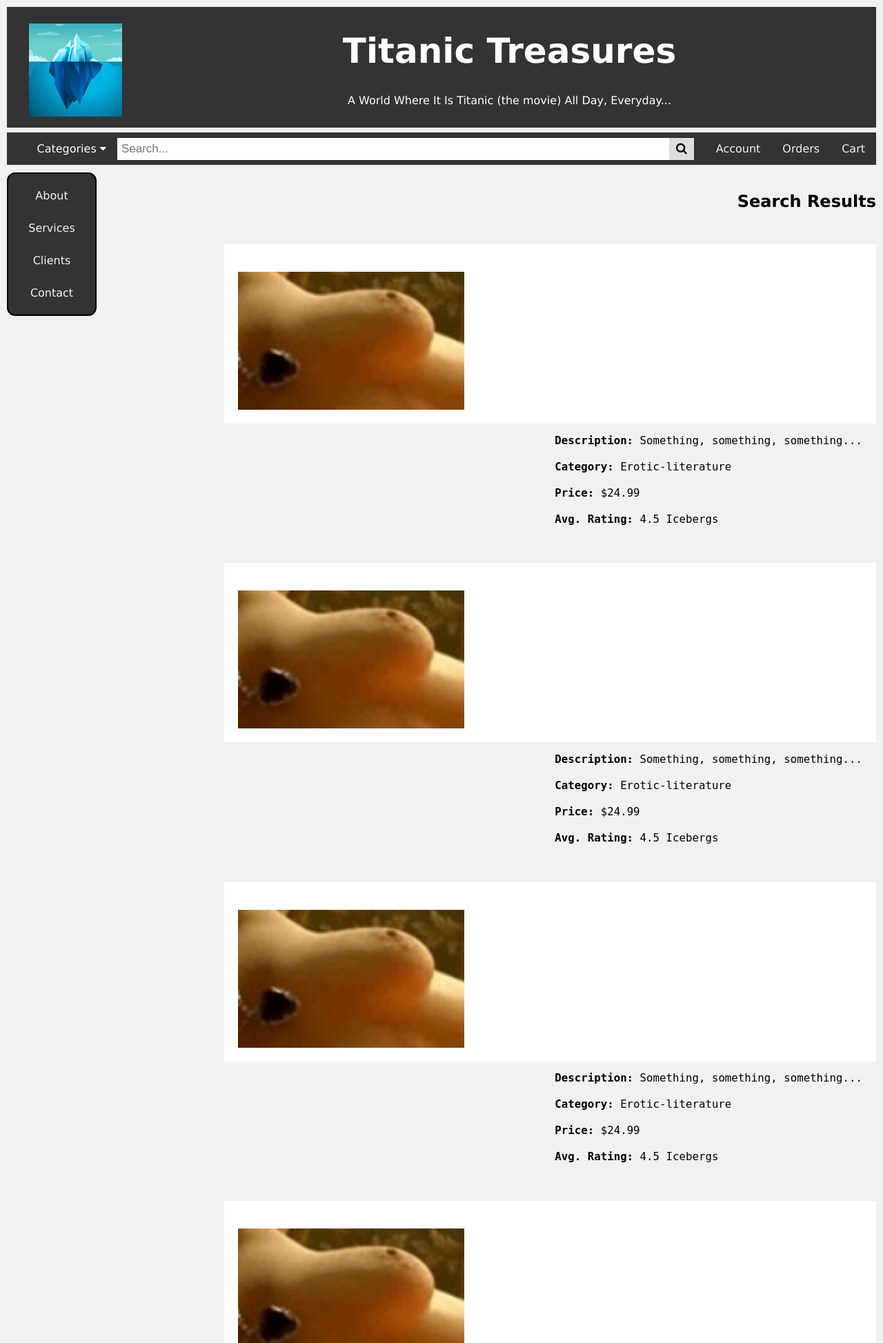
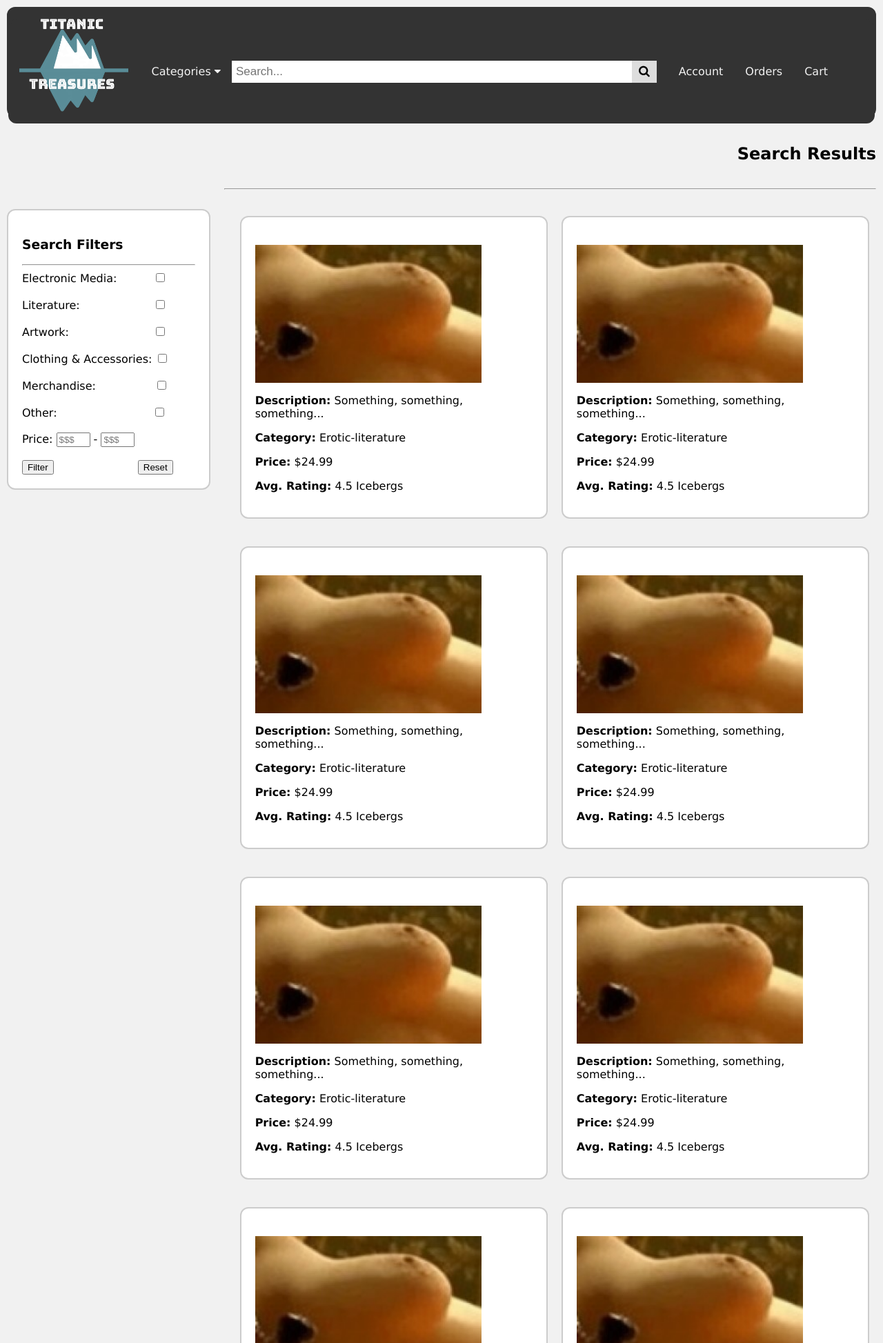
Before and after one commit to dinotrooper/CSE_3324_project, a PHP site: page /searchStore.php in a window 1280 px wide. Shown: the top 1947 px of the page at 69% size. Run offline with PHP 8.4, Linux system fonts and the light colour scheme; data that the repository does not hold is empty.

Commit message:
finishedFrontEndSearchStore

```diff
--- a/searchStore.php
+++ b/searchStore.php
@@ -5,7 +5,7 @@
 <?php
 //include_once "test_index.php";
 ?>
-<title>Titanic Treasures | Home</title>
+<title>Titanic Treasures | Search Results</title>
 <link rel="stylesheet" href="https://cdnjs.cloudflare.com/ajax/libs/font-awesome/4.7.0/css/font-awesome.min.css">
 <style>
 * {
@@ -17,48 +17,14 @@ body {
     padding: 10px;
     background: #f1f1f1;
 }
-.sidenav {
-	border: 2px solid black;
-    border-radius: 12px;
-    width: 130px;
-    position: fixed;
-    z-index: 1;
-    top: 250px;
-    left: 10px;
-    background: #333;
-    overflow-x: hidden;
-    padding: 8px 0;
-}
 
-.sidenav a {
-    padding: 6px 8px 6px 16px;
-    display: block;
-    color: #f2f2f2;
-    text-align: center;
-    padding: 14px 16px;
-    text-decoration: none;
-}
-
-.sidenav a:hover {
-    color: #064579;
-}
-
-.main {
-    margin-left: 140px; /* Same width as the sidebar + left position in px */
-    font-size: 28px; /* Increased text to enable scrolling */
-    padding: 0px 10px;
-}
-
-@media screen and (max-height: 450px) {
-    .sidenav {padding-top: 15px;}
-    .sidenav a {font-size: 18px;}
-}
 /* Header */
 .header {
-    padding: 1px;
     text-align: center;
     background: #333;
-	height: 175px;
+	height: 160px;
+	border: 2px solid #333;
+	border-radius: 12px;
 }
 
 .header a {
@@ -66,10 +32,12 @@ body {
 }
 
 .header img{
+  position: absolute;
   width: 165x;
   height: 165px;
-  background: #333;
-  padding: 15px;
+  padding: 0px;
+  margin: 0px;
+
 }
 
 .header h1 {
@@ -82,6 +50,10 @@ body {
     overflow: hidden;
     background-color: #333;
 	width: 100%;
+	vertical-align: center;
+	padding: 50px;
+	border: 2px solid #333;
+	border-radius: 12px;
 }
 
 /* Style the topnav links */
@@ -92,10 +64,12 @@ body {
     text-align: center;
     padding: 14px 16px;
     text-decoration: none;
+	vertical-align: center;
 }
 
 .topnav .search-container {
   float: right;
+  vertical-align: center;
 
 }
 
@@ -104,7 +78,7 @@ body {
   margin-top: 8px;
   font-size: 17px;
   border: none;
-  width: 800px;
+  width: 580px;
 }
 
 .topnav .search-container button {
@@ -123,7 +97,7 @@ body {
 }
 
 .dropdown:hover .dropbtn {
-  background: #333;
+  background: #cccccc;
 }
 
 @media screen and (max-width: 600px) {
@@ -151,7 +125,7 @@ body {
     font-size: 16px;
     border: none;
     outline: none;
-    color: white;
+    color: #f2f2f2;
     padding: 14px 16px;
     background-color: inherit;
     font-family: inherit;
@@ -217,6 +191,8 @@ img {vertical-align: middle;}
   max-width: 10000px;
   position: relative;
   margin: auto;
+  border: 2px solid #333;
+  border-radius: 12px;
 }
 
 /* Next & previous buttons */
@@ -291,15 +267,30 @@ img {vertical-align: middle;}
 /* Left column */
 .leftcolumn {
     float: right;
-    width: 75%;
+    width: 37%;
+	padding: 10px;
 }
 
 /* Right column */
 .rightcolumn {
-    float: right;
+    float: left;
     width: 25%;
-    background-color: #f1f1f1;
-    padding-left: 20px;
+    padding-right: 20px;
+
+}
+
+.content {
+  padding: 16px;
+}
+
+.sticky {
+  position: fixed;
+  top: 0;
+  width: inherit;
+}
+
+.sticky + .content {
+  padding-top: 60px;
 }
 
 /* Add a card effect for articles */
@@ -307,6 +298,8 @@ img {vertical-align: middle;}
     background-color: white;
     padding: 20px;
     margin-top: 20px;
+	border: 2px solid #ccc;
+	border-radius: 12px;
 }
 
 /* Clear floats after the columns */
@@ -376,11 +369,9 @@ img {vertical-align: middle;}
 
 <div class="header">
 
-    <a href="index.html"><img src="clean.jpg" alt="logo"/></a>
+    <a href="#.html"><img  src="WhiteLogoRedo.png" alt="logo"/></a>
 
-  <h1>Titanic Treasures</h1>
-  <p style="color:white;">A World Where It Is Titanic (the movie) All Day, Everyday...</p>
-</div>
+
 
 <div class="topnav">
   <a href="#">Cart</a>
@@ -406,17 +397,31 @@ img {vertical-align: middle;}
     </div>
   </div>
 </div>
+</div>
 <br>
 
-<div class="sidenav">
-  <a href="#about">About</a>
-  <a href="#services">Services</a>
-  <a href="#clients">Clients</a>
-  <a href="#contact">Contact</a>
+<div class='row'>
+		  <h2 style = float:right;>Search Results</h2><br><br><br><br><hr width="75%" align="right">
+<div class='rightcolumn'>
+		<div  id='navbar'>
+			<div class='card'>
+				<h3>Search Filters</h3><hr>
+				<form action="http://pluto.cse.msstate.edu/~jjc52/get_test.php" method="get">
+
+				      Electronic Media: &emsp;&emsp;&emsp;<input type="checkbox" name="electronicMedia" value="y"><br><br>
+					  Literature: &emsp;&emsp;&emsp;&emsp;&emsp;&emsp;&nbsp;<input type="checkbox" name="literature" value="y"><br><br>
+					  Artwork: &emsp;&emsp;&emsp;&emsp;&emsp;&emsp;&emsp;&nbsp;<input type="checkbox" name="artwork" value="y"><br><br>
+					  Clothing & Accessories: <input type="checkbox" name="clothing" value="y"><br><br>
+					  Merchandise:&emsp;&emsp;&emsp;&emsp;&emsp; <input type="checkbox" name="merch" value="y"><br><br>
+					  Other:&emsp;&emsp;&emsp;&emsp;&emsp;&emsp;&emsp;&emsp;&nbsp; <input type="checkbox" name="other" value="y"><br><br>
+				      Price: <input type="text" name="minPrice" placeholder="$$$" size=3> - <input type="text" name="maxPrice" placeholder="$$$" size=3>
+				  <br><br>
+				  <input type="submit" value="Filter">                &emsp;&emsp;&emsp;&emsp;&emsp;&emsp;&emsp;
+				  <input type="reset" value="Reset">
+				</form>
 </div>
-
-	<div class='row'>
-		  <h2 style = float:right;>Search Results</h2><br><br><br><br>
+			</div>
+		</div>
 
 <?php
 	for($i=0;$i<10;++$i)
@@ -431,27 +436,55 @@ img {vertical-align: middle;}
 		$result->data_seek(0);
 
 		$home_item = Item::existingItem($result->fetch_array(MYSQLI_ASSOC)["itemID"]);
-		echo "<div class='leftcolumn'>
+		echo "
+		<div class='leftcolumn'>
 		<div class='card'>
 		<!Item Name Goes Here>
 		  <h2>".$home_item->getitemName()."</h2>
 		  <!Item Image Goes Here>
 		  <img src='titanicTit.jpg' alt='tit' style='height:200px;'/>
-		  <pre class='alignright'>
+		  <p class='alignright'>
 		  <!Item Data Goes Here>
-		  <b>Description:</b> Something, something, something...
-
-		  <b>Category:</b> Erotic-literature
-
-		  <b>Price:</b> $24.99
-
-		  <b>Avg. Rating:</b> 4.5 Icebergs
-		  </pre>
+		  <p><b>Description:</b> Something, something, something...</p>
+		  <p><b>Category:</b> Erotic-literature</p>
+		  <p><b>Price:</b> $24.99</p>
+		  <p><b>Avg. Rating:</b> 4.5 Icebergs</p>
+		  </p>
 		</div>
 	</div>";
 	}
 	?>
-	  </div>
+</div>
+<script>
+window.onscroll = function() {myFunction()};
+
+var navbar = document.getElementById("navbar");
+var sticky = navbar.offsetTop;
+
+function myFunction() {
+  if (window.pageYOffset >= sticky) {
+    navbar.classList.add("sticky")
+  } else {
+    navbar.classList.remove("sticky");
+  }
+}
+
+/* Loop through all dropdown buttons to toggle between hiding and showing its dropdown content - This allows the user to have multiple dropdowns without any conflict */
+var dropdown = document.getElementsByClassName("dropdown-btn");
+var i;
+
+for (i = 0; i < dropdown.length; i++) {
+  dropdown[i].addEventListener("click", function() {
+    this.classList.toggle("active");
+    var dropdownContent = this.nextElementSibling;
+    if (dropdownContent.style.display === "block") {
+      dropdownContent.style.display = "none";
+    } else {
+      dropdownContent.style.display = "block";
+    }
+  });
+}
+</script>
 
 <div class="footer">
   <h5>&copy; 2018<script>new Date().getFullYear()>2010&&document.write("-"+new Date().getFullYear());</script>, Titanic Treasures. All rights resevered.</h5>
```
Also changed, not shown: edit_profile.php (added, +142 -0 lines), NewItemBerg.png (added).
